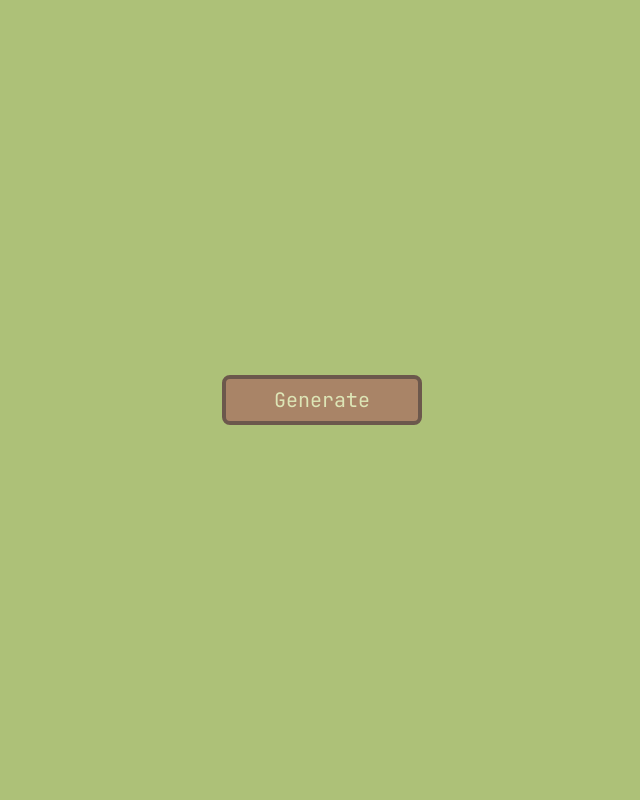
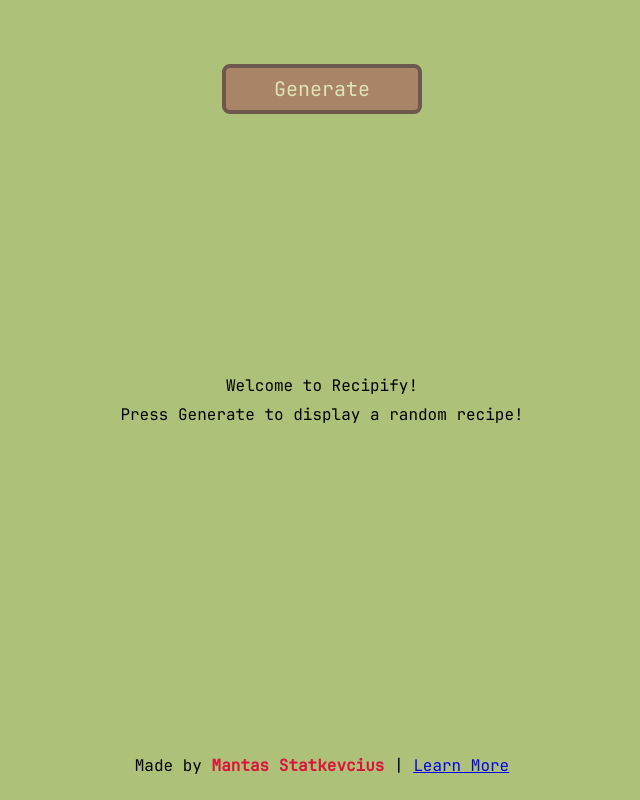
Before and after one commit to stkvs/recipify, a plain HTML site: page index.html in a window 1280 px wide. Shown: the whole page, without its empty margins (318-958 px from the left). Drawn offline with Linux system fonts and the light colour scheme.

Commit message:
V1.0.2
Added: Footer which links to my Github and added some placeholder text to encourage the user to click the button

```diff
--- a/index.html
+++ b/index.html
@@ -11,5 +11,8 @@
     <div class="recipe-container"></div>
 
     <script type="module" src="js/main.js"></script>
+    <footer>
+        <p>Made by <span>Mantas Statkevcius</span> | <a href="https://stkvs.com" target="_blank">Learn More</a></p>
+    </footer>
 </body>
 </html>
--- a/js/main.js
+++ b/js/main.js
@@ -1,11 +1,20 @@
 const recipeContainer = document.querySelector('.recipe-container');
 const generateButton = document.querySelector('.generate-button');
+
+const infoText = document.createElement('div');
+document.body.appendChild(infoText);
+infoText.innerHTML = `
+                        <p>Welcome to Recipify!</p>
+                        <p>Press Generate to display a random recipe!</p>
+                        `;
+infoText.classList.add('infoText');
 
 window.onload = () => {
     recipeContainer.style.display = 'none';
 };
 
 generateButton.addEventListener('click', () => {
+    infoText.style.display = "none";
     recipeContainer.style.display = 'flex';
 
     fetch('js/data/RecipeDataset.json')
--- a/style/style.css
+++ b/style/style.css
@@ -36,14 +36,14 @@
 
 body {
     background-color: var(--olivine);
-    height: 100vh;
     display: flex;
-    justify-content: space-evenly;
+    gap: 64px;
     align-items: center;
     flex-direction: column;
 }
 
 button {
+    margin-top: 64px;
     width: 200px;
     padding: 8px;
     background-color: var(--chamoisee);
@@ -61,16 +61,19 @@ button:hover {
 }
 
 .recipe-container {
+    position: relative;
+    z-index: 2;
     color: var(--darker-umber);
     max-width: 60%;
     min-width: 300px;
     width: 100%;
-    background-color: var(--chamoisee);
+    background-color: var(--vibrant-chamoisee);
     padding: 32px;
-    border: 4px solid var(--umber);
+    border: 4px solid var(--vibrant-umber);
     border-radius: 16px;
     display: flex;
     flex-direction: column;
+    margin-bottom: 128px;
 }
 
 .recipe-container hr {
@@ -135,3 +138,35 @@ p {
 .recipe-author {
     color: var(--vibrant-umber);
 }
+
+.infoText {
+    position: absolute;
+    top: 50%;
+    transform: translateY(-50%);
+    width: 75%;
+    text-align: center;
+    display: flex;
+    flex-direction: column;
+    align-items: center;
+    gap: 8px;
+}
+
+footer {
+    position: fixed;
+    z-index: 1;
+    bottom: 0;
+    width: 100%;
+    text-align: center;
+    padding: 24px;
+}
+
+footer span {
+    color: crimson;
+    font-weight: bold;
+}
+
+@media (pointer: coarse) or (max-width: 768px) {
+    footer p {
+        font-size: 0.75rem;
+    }
+}
```
